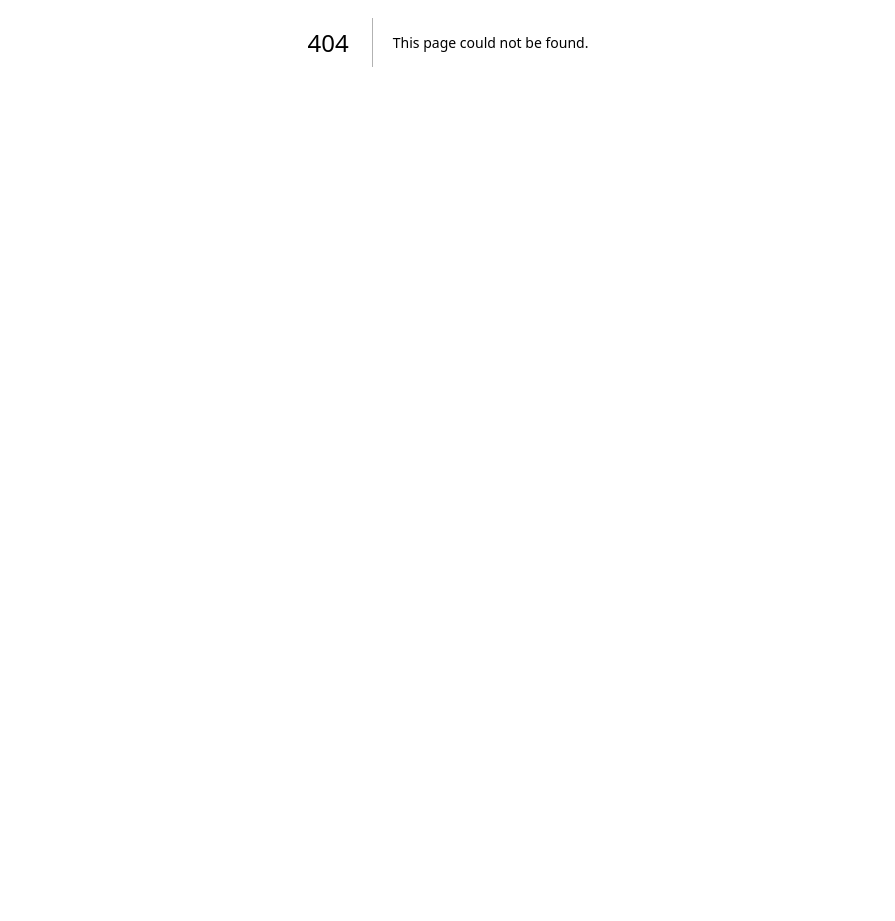
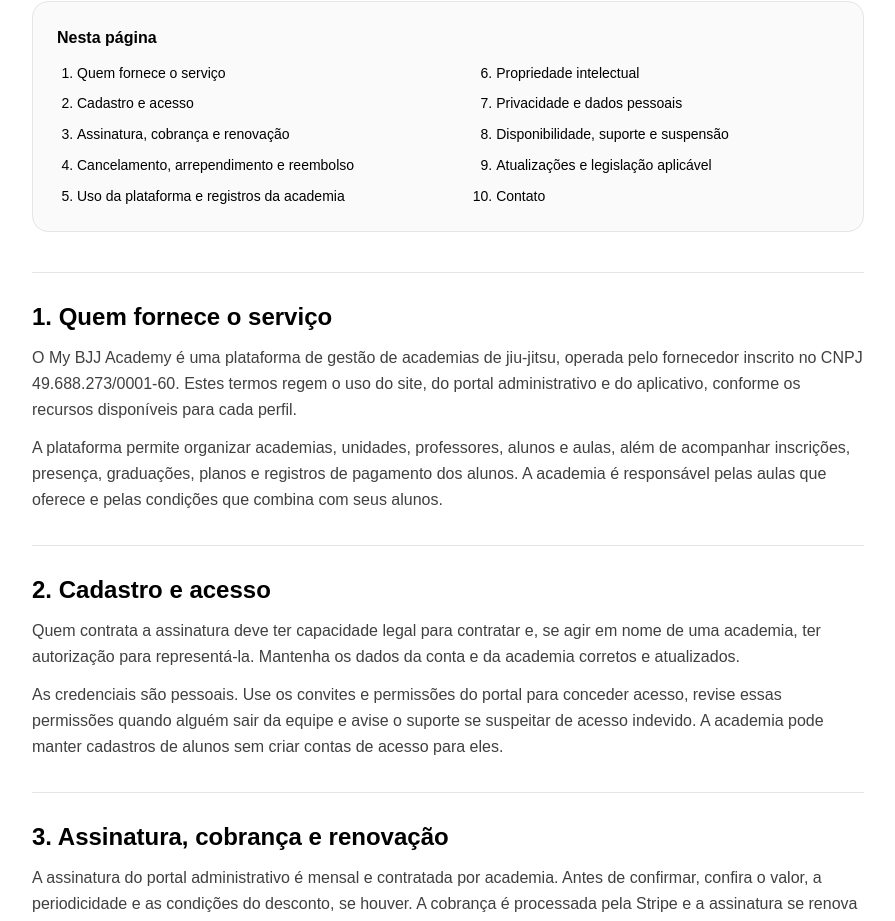
Before and after one commit to bandiit-dev/mybjj-academy-app, a Next.js app in the folder apps/landing/: page /termos-de-uso in a window 1280 px wide. Before the commit this address had no page. Shown: the part 358-1279 px from the top of the page, without its empty margins (192-1087 px from the left). Before the commit the page ends 800 px from the top, so only its background shows below. Built offline with nearby package versions, Linux system fonts and the light colour scheme; a web font is replaced by a local one.

Commit message:
feat: termos page

```diff
--- /dev/null
+++ b/apps/landing/app/termos-de-uso/page.tsx
@@ -0,0 +1,9 @@
+import type { Metadata } from "next";
+
+export const metadata: Metadata = {
+  title: "Termos de Uso | My BJJ Academy",
+  description:
+    "Conheça as condições de contratação e uso da plataforma My BJJ Academy.",
+};
+
+export { TermsOfUsePage as default } from "@/screens/terms-of-use";
--- a/apps/landing/src/components/organisms/site-footer/index.tsx
+++ b/apps/landing/src/components/organisms/site-footer/index.tsx
@@ -45,9 +45,7 @@ export function SiteFooter() {
           />
           <div className="flex flex-wrap gap-x-7 gap-y-2 text-sm">
             <Link href="/politica-de-privacidade">Política de Privacidade</Link>
-            <a href={`${contactUrl}?subject=Termos%20e%20Condi%C3%A7%C3%B5es`}>
-              Termos e Condições
-            </a>
+            <Link href="/termos-de-uso">Termos de Uso</Link>
           </div>
           <p className="text-xs sm:text-right">
             © 2026 MYBJJ ACADEMY. Todos os direitos reservados.
--- /dev/null
+++ b/apps/landing/src/screens/terms-of-use/index.tsx
@@ -0,0 +1,219 @@
+import Link from "next/link";
+import {
+  LegalDocument,
+  type LegalSection,
+} from "@/components/organisms/legal-document";
+
+const contactEmail = "contato@mybjjacademy.com.br";
+
+const sections: LegalSection[] = [
+  {
+    id: "servico",
+    title: "Quem fornece o serviço",
+    content: (
+      <>
+        <p>
+          O My BJJ Academy é uma plataforma de gestão de academias de jiu-jitsu,
+          operada pelo fornecedor inscrito no CNPJ 49.688.273/0001-60. Estes
+          termos regem o uso do site, do portal administrativo e do aplicativo,
+          conforme os recursos disponíveis para cada perfil.
+        </p>
+        <p>
+          A plataforma permite organizar academias, unidades, professores,
+          alunos e aulas, além de acompanhar inscrições, presença, graduações,
+          planos e registros de pagamento dos alunos. A academia é responsável
+          pelas aulas que oferece e pelas condições que combina com seus alunos.
+        </p>
+      </>
+    ),
+  },
+  {
+    id: "conta",
+    title: "Cadastro e acesso",
+    content: (
+      <>
+        <p>
+          Quem contrata a assinatura deve ter capacidade legal para contratar e,
+          se agir em nome de uma academia, ter autorização para representá-la.
+          Mantenha os dados da conta e da academia corretos e atualizados.
+        </p>
+        <p>
+          As credenciais são pessoais. Use os convites e permissões do portal
+          para conceder acesso, revise essas permissões quando alguém sair da
+          equipe e avise o suporte se suspeitar de acesso indevido. A academia
+          pode manter cadastros de alunos sem criar contas de acesso para eles.
+        </p>
+      </>
+    ),
+  },
+  {
+    id: "assinatura",
+    title: "Assinatura, cobrança e renovação",
+    content: (
+      <>
+        <p>
+          A assinatura do portal administrativo é mensal e contratada por
+          academia. Antes de confirmar, confira o valor, a periodicidade e as
+          condições do desconto, se houver. A cobrança é processada pela Stripe
+          e a assinatura se renova automaticamente a cada ciclo até que seja
+          cancelada.
+        </p>
+        <p>
+          O acesso administrativo depende de uma assinatura ativa e de um
+          período de acesso confirmado. Quando o período pago termina sem a
+          confirmação da renovação, o acesso pode ficar indisponível até a
+          regularização. O responsável pela assinatura pode consultar sua
+          situação em <strong>Academia → Plano do portal</strong>.
+        </p>
+        <p>
+          Os lançamentos de pagamento dos alunos são registros feitos pela
+          academia para controle interno. A cobrança da assinatura do portal
+          pela Stripe é uma operação separada.
+        </p>
+      </>
+    ),
+  },
+  {
+    id: "cancelamento",
+    title: "Cancelamento, arrependimento e reembolso",
+    content: (
+      <>
+        <p>
+          O responsável pela assinatura pode interromper a renovação em{" "}
+          <strong>Academia → Plano do portal → Gerenciar assinatura</strong> ou
+          solicitar ajuda pelo e-mail de atendimento. No cancelamento programado
+          para o fim do ciclo, o acesso segue disponível até o fim do período
+          pago e a assinatura deixa de se renovar.
+        </p>
+        <p>
+          Quando o direito de arrependimento do art. 49 do Código de Defesa do
+          Consumidor se aplicar, o consumidor pode desistir da contratação a
+          distância em até sete dias, contados da assinatura ou do recebimento
+          do serviço, conforme o caso, com devolução dos valores pagos na forma
+          da lei. Use o canal eletrônico da contratação ou escreva para{" "}
+          <a href={`mailto:${contactEmail}`}>{contactEmail}</a> para solicitar o
+          arrependimento ou tratar de um reembolso.
+        </p>
+      </>
+    ),
+  },
+  {
+    id: "uso-da-plataforma",
+    title: "Uso da plataforma e registros da academia",
+    content: (
+      <>
+        <p>
+          Use a plataforma para as atividades da academia e respeite as
+          permissões do seu perfil, a legislação e os direitos de terceiros. São
+          proibidos o acesso indevido a contas ou dados, a divulgação de
+          informações sem autorização e atos que prejudiquem a segurança ou o
+          funcionamento do serviço.
+        </p>
+        <p>
+          A academia responde pela exatidão dos cadastros, pelo registro de
+          aulas, presenças e pagamentos e pela legitimidade das informações e
+          imagens que insere. No caso de crianças e adolescentes, deve observar
+          o melhor interesse do aluno e as exigências legais aplicáveis,
+          inclusive quanto à atuação do responsável legal.
+        </p>
+      </>
+    ),
+  },
+  {
+    id: "propriedade-intelectual",
+    title: "Propriedade intelectual",
+    content: (
+      <p>
+        O acesso à plataforma permite usar os recursos disponibilizados conforme
+        o perfil e o plano contratado. O software, as marcas e a identidade
+        visual continuam protegidos pelos direitos de seus titulares. Quem envia
+        conteúdo deve ter permissão para usá-lo e autoriza seu armazenamento e
+        exibição na medida necessária para operar as funcionalidades utilizadas.
+      </p>
+    ),
+  },
+  {
+    id: "privacidade",
+    title: "Privacidade e dados pessoais",
+    content: (
+      <p>
+        A <Link href="/politica-de-privacidade">Política de Privacidade</Link>{" "}
+        explica quais dados são tratados, como são usados e como exercer os
+        direitos previstos na LGPD. Para dúvidas sobre registros geridos pela
+        sua academia, você também pode procurar a própria academia.
+      </p>
+    ),
+  },
+  {
+    id: "disponibilidade",
+    title: "Disponibilidade, suporte e suspensão",
+    content: (
+      <>
+        <p>
+          Manutenções, atualizações e falhas de infraestrutura podem interromper
+          o acesso temporariamente. A autenticação, a hospedagem e o
+          processamento de cobranças dependem de serviços de terceiros. Em caso
+          de dificuldades, entre em contato com o suporte.
+        </p>
+        <p>
+          O acesso pode ser restringido para proteger contas e dados, cumprir
+          uma determinação legal ou conter uso indevido. A medida deve ser
+          compatível com o motivo da restrição e respeitar os direitos previstos
+          na legislação aplicável.
+        </p>
+      </>
+    ),
+  },
+  {
+    id: "alteracoes-e-legislacao",
+    title: "Atualizações e legislação aplicável",
+    content: (
+      <p>
+        Estes termos podem ser atualizados para refletir mudanças no serviço ou
+        na legislação. A versão vigente e sua data de atualização ficam
+        disponíveis nesta página. Para alterações que afetem a contratação,
+        aplicam-se os requisitos legais de comunicação e aceite. Estes termos
+        são regidos pela legislação brasileira, preservados os direitos do
+        consumidor quando aplicáveis.
+      </p>
+    ),
+  },
+  {
+    id: "contato",
+    title: "Contato",
+    content: (
+      <address className="not-italic">
+        <strong>My BJJ Academy</strong>
+        <br />
+        CNPJ 49.688.273/0001-60
+        <br />
+        Rua Baronesa, 222, 404 A, Rio de Janeiro – RJ, CEP 21321-000
+        <br />
+        <a href={`mailto:${contactEmail}`}>{contactEmail}</a>
+        <br />
+        <a href="tel:+5521971340128">(21) 97134-0128</a>
+      </address>
+    ),
+  },
+];
+
+export function TermsOfUsePage() {
+  return (
+    <LegalDocument
+      title="Termos de Uso"
+      introduction={
+        <>
+          <p className="text-sm">
+            Última atualização em{" "}
+            <time dateTime="2026-11-19">19 de novembro de 2026</time>.
+          </p>
+          <p>
+            Conheça as condições de contratação e uso do My BJJ Academy para
+            gestores, professores, alunos e demais usuários autorizados.
+          </p>
+        </>
+      }
+      sections={sections}
+    />
+  );
+}
```
